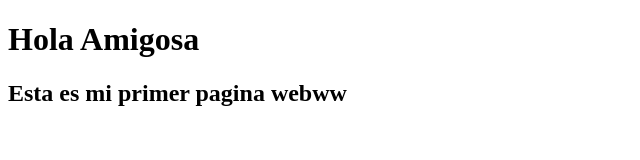
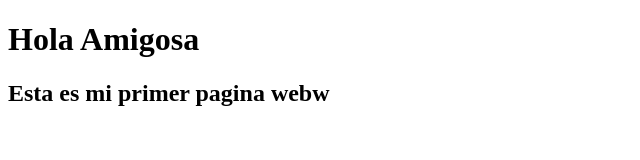
Before and after one commit to Bebo101010/git_lab02, a plain HTML site: page index2.html in a window 1280 px wide. Shown: the full height of the page, 0-640 px from the left. Drawn offline with Linux system fonts and the light colour scheme.

Commit message:
Se una nueva consela

```diff
--- a/index2.html
+++ b/index2.html
@@ -7,6 +7,6 @@
 </head>
 <body>
     <h1>Hola Amigosa</h1>
-    <h2>Esta es mi primer pagina webww</h2>
+    <h2>Esta es mi primer pagina webw</h2>
 </body>
 </html>
```
